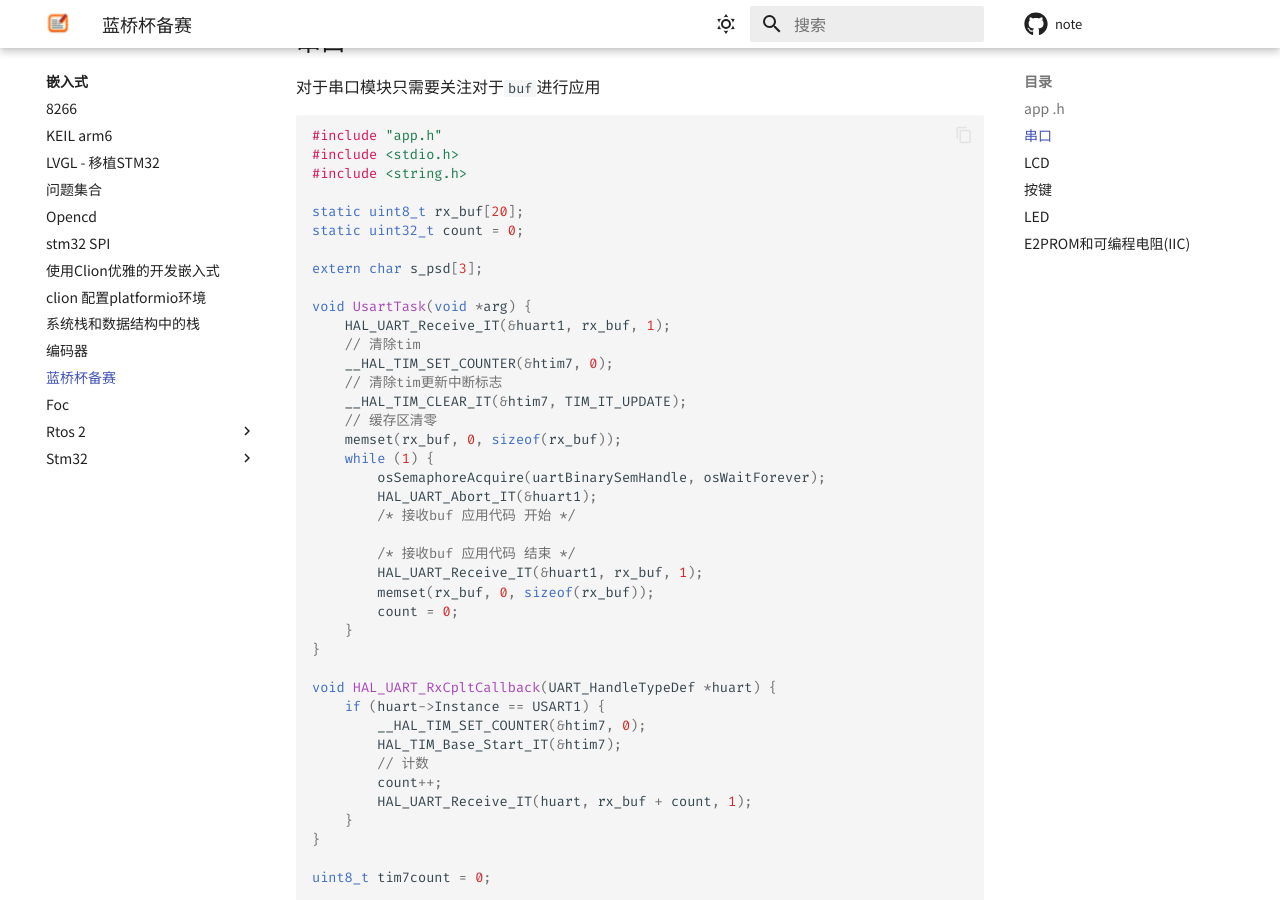
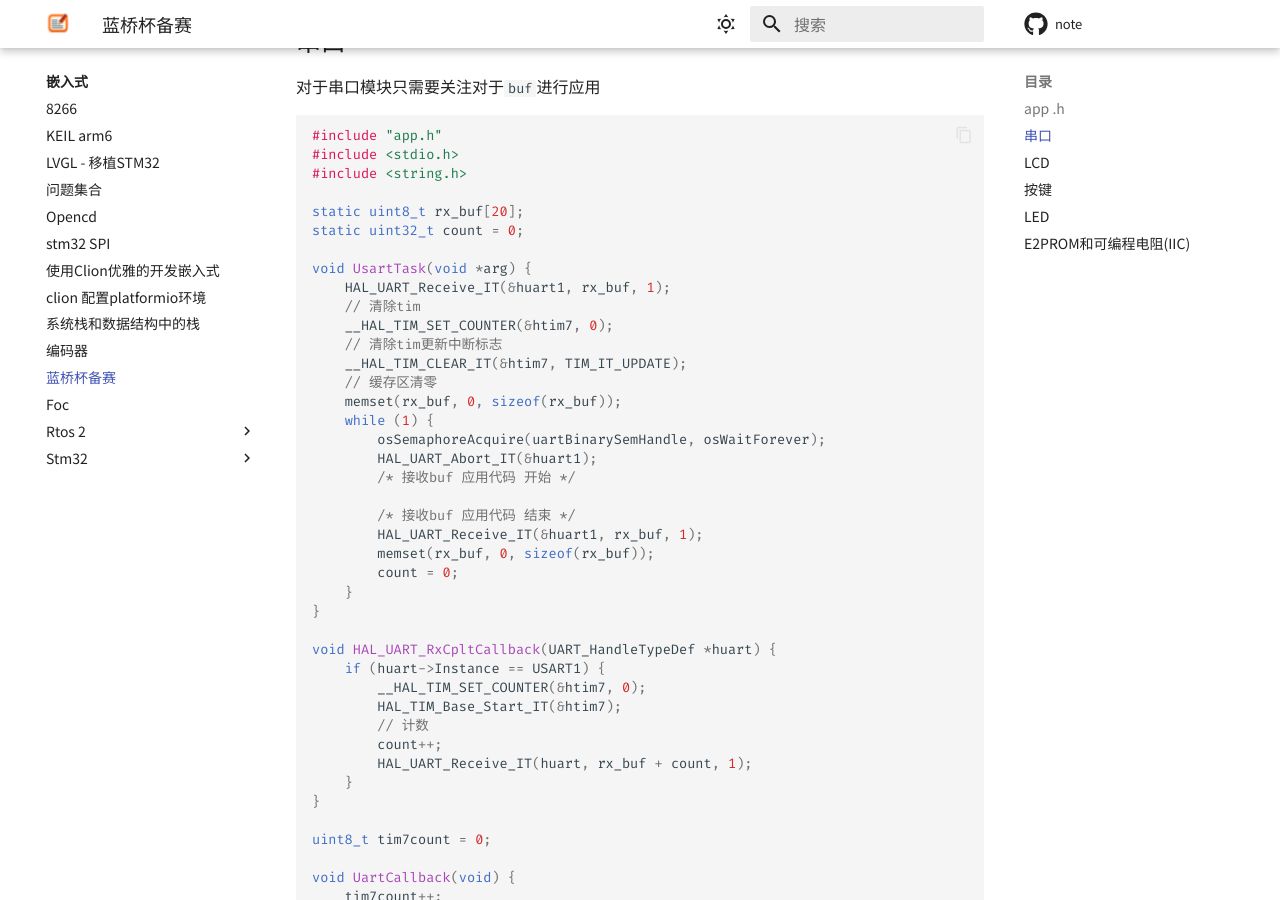
Before and after one commit to paopaozhi/note, an MkDocs documentation site: the page built from docs/嵌入式/蓝桥杯备赛.md, in a window 1280 px wide and 900 px high, scrolled down 1531 px. Built offline with MkDocs 1.6.1 and Material for MkDocs 9.7.7, drawn with Linux system fonts in a browser that asks for light colours.

Commit message:
update docs

```diff
--- a/docs/嵌入式/蓝桥杯备赛.md
+++ b/docs/嵌入式/蓝桥杯备赛.md
@@ -66,8 +66,6 @@ void UartCallback(void) {
 
 static uint8_t rx_buf[20];
 static uint32_t count = 0;
-
-extern char s_psd[3];
 
 void UsartTask(void *arg) {
     HAL_UART_Receive_IT(&huart1, rx_buf, 1);
```
